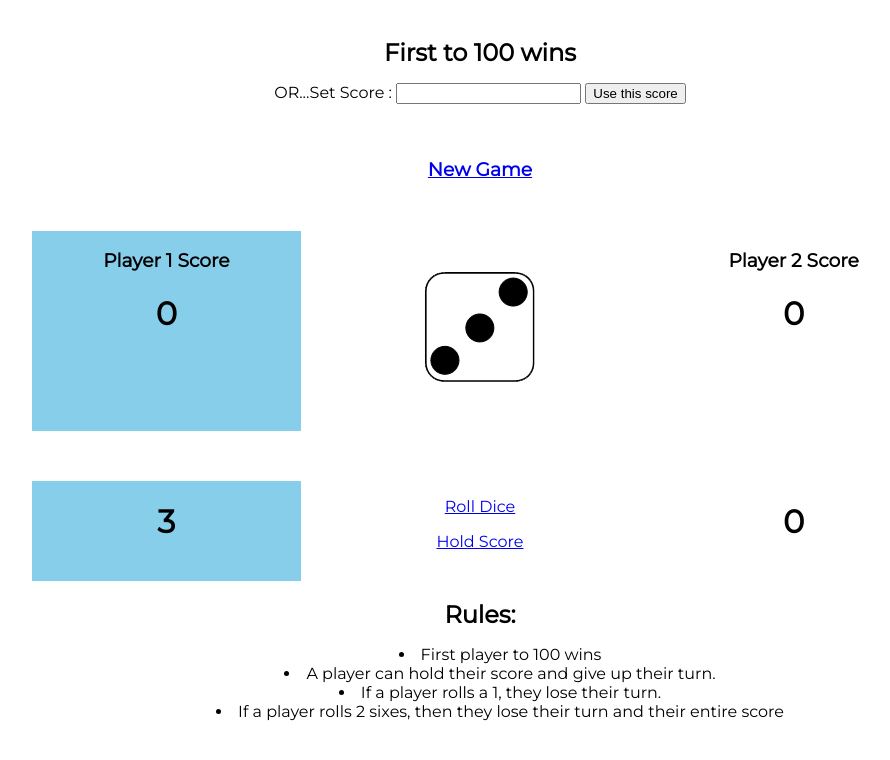
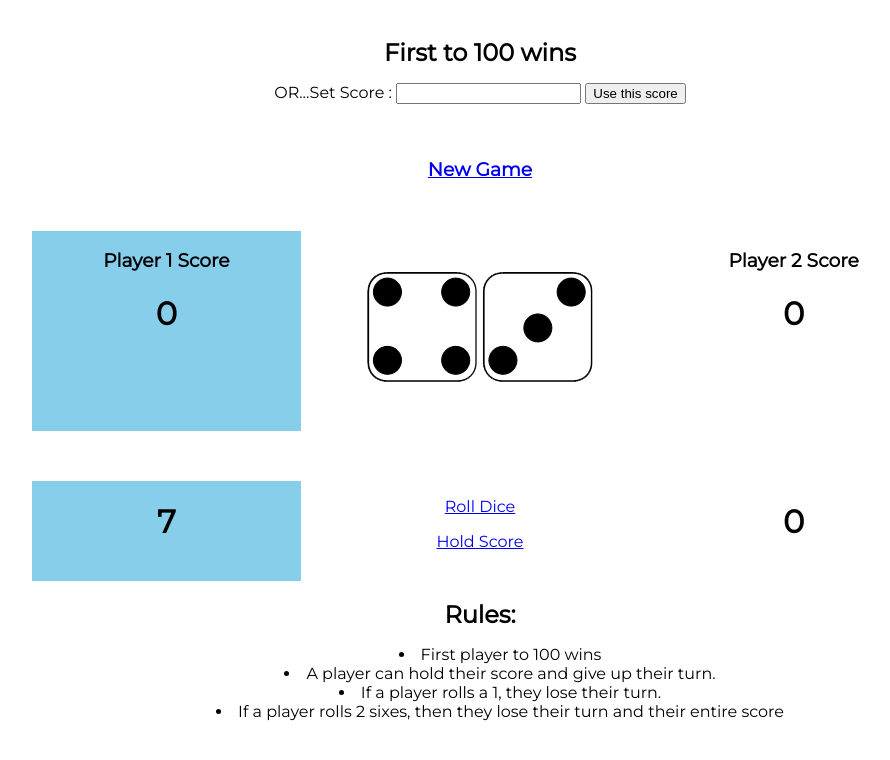
Before and after one commit to nidvar/piggame, a plain HTML site: page index.html in a window 1280 px wide. Both pictures are taken after a click on the element "Roll Dice". Shown: the whole page, without its empty margins (160-1050 px from the left). Drawn offline with Linux system fonts and the light colour scheme.

Commit message:
third and lasat challenge

```diff
--- a/index.html
+++ b/index.html
@@ -21,7 +21,10 @@
 			<h3>Player 1 Score</h3>
 			<h1 class='p1score'>11</h1>
 		</div>
-		<div class='boxtop boxdice'><img src='images/dice1.png' class='dicepicture'></div>
+		<div class='boxtop boxdice'>
+			<img src='images/dice1.png' class='dicepicture'>
+			<img src='images/dice1.png' class='dicepicture dicetwo'>
+		</div>
 		<div class='boxtop boxp2'>
 			<h3>Player 2 Score</h3>
 			<h1 class='p2score'>21</h1>
--- a/script.js
+++ b/script.js
@@ -25,6 +25,7 @@ let player2diceScore = document.querySelector('.p2dice');
 
 //dice picture
 const theDice = document.querySelector('.dicepicture');
+const theDice2 = document.querySelector('.dicetwo');
 
 //scores ~
 let player1totalscore = 0;
@@ -44,28 +45,36 @@ const p2design = document.querySelectorAll('.boxp2');
 
 //functions ~
 function rolldice(){
+
+	let diceSecond = Math.floor(Math.random()*6+1)
+
 	let dice = Math.floor(Math.random()*6 +1);
 	theDice.style.display = 'inline-block';
 	theDice.src = 'images/dice'+dice+'.png'
-	if(player === 1 && dice !=1){
-		diceScore = diceScore + dice;
+	theDice2.src = 'images/dice'+diceSecond+'.png'
+
+	if(player === 1 && dice !=1 && diceSecond !=1){
+		diceScore = diceScore + dice +diceSecond;
 		player1diceScore.innerHTML = diceScore;
-	} else if(player === 2 && dice !=1){
-		diceScore = diceScore + dice;
+	} else if(player === 2 && dice !=1 && diceSecond !=1){
+		diceScore = diceScore + dice +diceSecond;
 		player2diceScore.innerHTML = diceScore;
-	} else if(dice === 1){
+	} else if(dice === 1 || diceSecond === 1){
 		switchPlayer();
 	}
 
 	//*************************
 
-	if(dice === 6){
+	if(dice === 6 || diceSecond === 6){
 		sixone++;
 	} else{
 		sixone = 0;
 	}
+	if(dice === 6 && diceSecond === 6){
+		switchPlayer();
+	}
 
-	if(dice === 6 && sixone === 2){
+	if(dice === 6 && sixone === 2 || diceSecond === 6 && sixone === 2){
 		if(player === 1){
 			player1totalscore = 0;
 			player1scorebox.innerHTML = 0;
```
